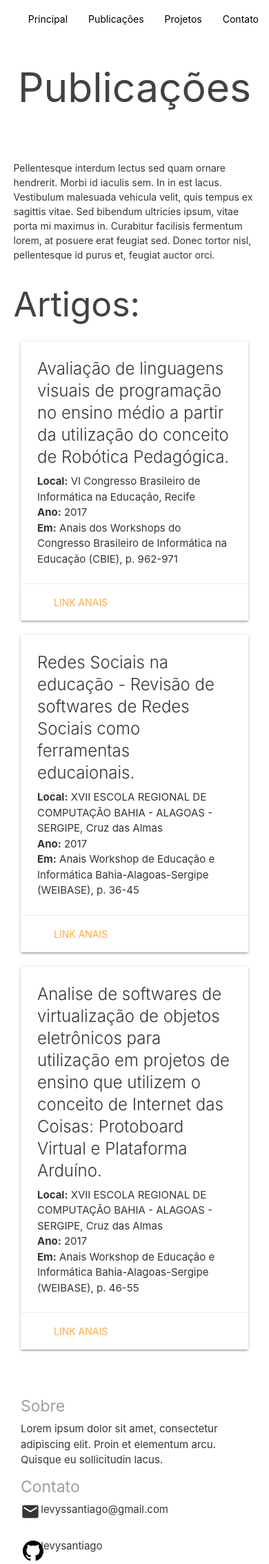
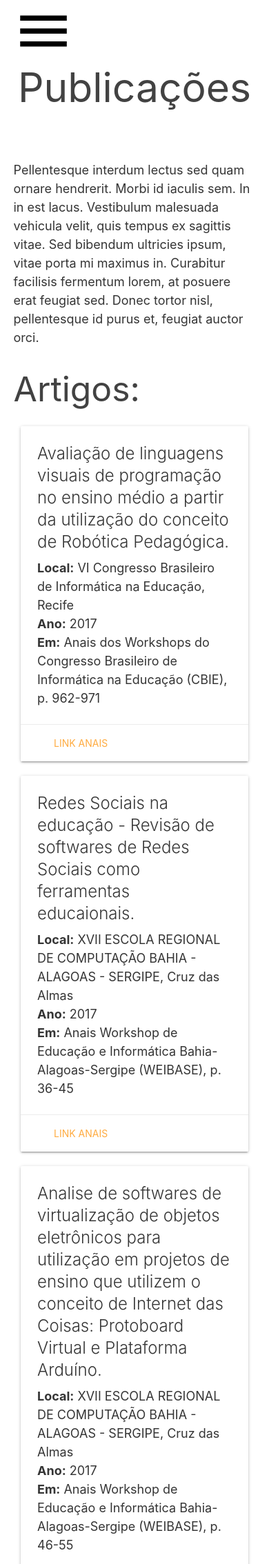
Before and after one commit to Levysantiago/Projeto-web, a PHP site: page /publicacoes.html in a window 390 px wide. Shown: the top 2268 px of the page at 69% size. Run offline with PHP 8.4, Linux system fonts and the light colour scheme.

Commit message:
Adicionando responsividade no menu

```diff
--- a/projeto/etapa_2/publicacoes.html
+++ b/projeto/etapa_2/publicacoes.html
@@ -14,14 +14,22 @@
 		<div class="parallax-container">
 	      	<nav class="transparent z-depth-0">
 			    <div class="nav-wrapper">
-			      <ul id="nav-mobile" class="right">
-			        <li><a class="black-text" href="./index.html">Principal</a></li>
-			        <li><a class="black-text" href="./publicacoes.html">Publicações</a></li>
-			        <li><a class="black-text" href="./projetos.html">Projetos</a></li>
-			        <li><a class="black-text" href="./contato.html">Contato</a></li>
+			      <a href="#" data-target="mobile-demo" class="sidenav-trigger"><img width="90px" src="imgs/menu.png"></a>
+			      <ul class="right hide-on-med-and-down">
+			        <li><a href="./index.html">Principal</a></li>
+			        <li><a href="./publicacoes.html">Publicações</a></li>
+			        <li><a href="./projetos.html">Projetos</a></li>
+			        <li><a href="./contato.html">Contato</a></li>
 			      </ul>
 			    </div>
 			</nav>
+
+			<ul class="sidenav" id="mobile-demo">
+			    <li><a href="./index.html">Principal</a></li>
+			    <li><a href="./publicacoes.html">Publicações</a></li>
+			    <li><a href="./projetos.html">Projetos</a></li>
+			    <li><a href="./contato.html">Contato</a></li>
+			</ul>
 
 	      	<h1>Publicações</h1>
 	    </div>
@@ -30,7 +38,7 @@
 	<main class="container">
 		<section>
 			<article>
-				Pellentesque interdum lectus sed quam ornare hendrerit. Morbi id iaculis sem. In in est lacus. Vestibulum malesuada vehicula velit, quis tempus ex sagittis vitae. Sed bibendum ultricies ipsum, vitae porta mi maximus in. Curabitur facilisis fermentum lorem, at posuere erat feugiat sed. Donec tortor nisl, pellentesque id purus et, feugiat auctor orci.
+				<p>Pellentesque interdum lectus sed quam ornare hendrerit. Morbi id iaculis sem. In in est lacus. Vestibulum malesuada vehicula velit, quis tempus ex sagittis vitae. Sed bibendum ultricies ipsum, vitae porta mi maximus in. Curabitur facilisis fermentum lorem, at posuere erat feugiat sed. Donec tortor nisl, pellentesque id purus et, feugiat auctor orci.</p>
 
 				<h2>Artigos:</h2>
 
@@ -140,8 +148,9 @@
       </div>
     </footer>
 
-    <!-- Compiled and minified JavaScript -->
-	<script src="https://cdnjs.cloudflare.com/ajax/libs/materialize/1.0.0/js/materialize.min.js"></script>
+    <script src="https://ajax.googleapis.com/ajax/libs/jquery/3.3.1/jquery.min.js"></script>
+ 	<script src="https://cdnjs.cloudflare.com/ajax/libs/materialize/1.0.0/js/materialize.min.js"></script>
+ 	<script src="script/scripts.js"></script>
 </body>
 
 </html>
--- a/projeto/etapa_2/script/scripts.js
+++ b/projeto/etapa_2/script/scripts.js
@@ -1,5 +1,9 @@
 $(document).ready(function() {
   $('textarea#descricao').characterCounter();
+});
+
+$(document).ready(function(){
+	$('.sidenav').sidenav();
 });
 
 document.addEventListener('DOMContentLoaded', function() {
--- a/projeto/etapa_2/style.css
+++ b/projeto/etapa_2/style.css
@@ -17,15 +17,30 @@ main {
 	flex: 1 0 auto;
 }
 
+#main-nav > div > ul a{
+	color: white;
+}
+
+nav > div > ul a {
+	font-family: "Raleway", sans-serif;
+	font-weight: bold;
+    font-size: 18px;
+    color: #424242;
+}
+
+footer nav > div > ul a{
+	color: #e0e0e0;
+}
+
 p{
-	font-size: 15px;
+	font-size: 18px;
 }
 
 h1, h2{
 	color: #424242;
 }
 
-html, body, .mainHeader{
+html, body, #main-header{
 	height: 100%;
 	width: 100%;
 }
@@ -38,7 +53,7 @@ header h1{
 	text-align: center;
 }
 
-.mainHeader h1{
+#main-header h1{
 	line-height: 100vh;
 	font-size: 60px;
 	font-family: "Raleway", sans-serif;
@@ -66,6 +81,6 @@ header .parallax-container, header .parallax{
     text-overflow: ellipsis;
 }
 
-.mainHeader{
+#main-header{
 	margin: 0px;
 }
```
Also changed, not shown: projeto/etapa_2/contato.html (+13 -5 lines), projeto/etapa_2/index.html (+11 -3 lines), projeto/etapa_2/projetos.html (+15 -6 lines), projeto/etapa_2/imgs/git.png (deleted), projeto/etapa_2/imgs/menu-white.png (added), projeto/etapa_2/imgs/menu.png (added).
